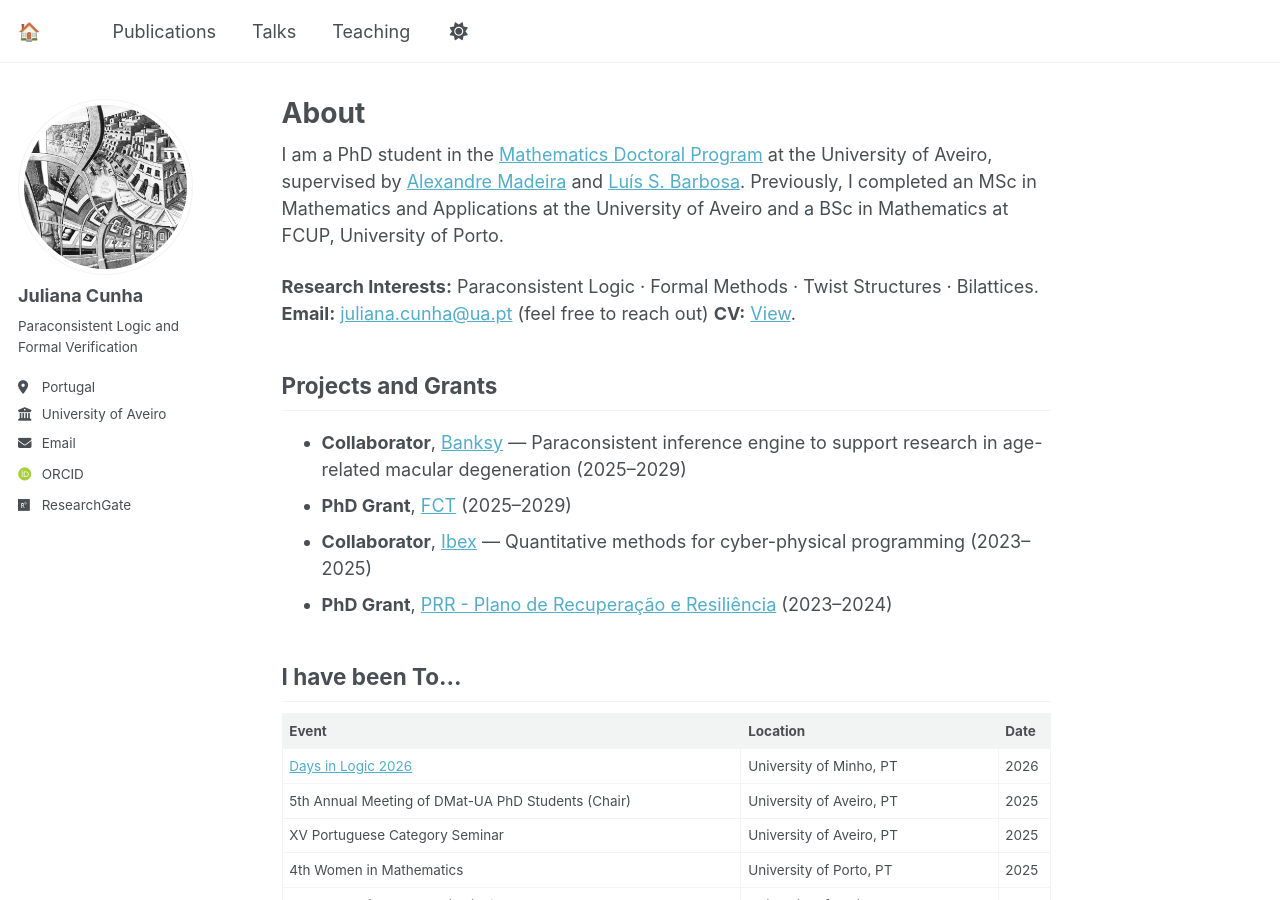
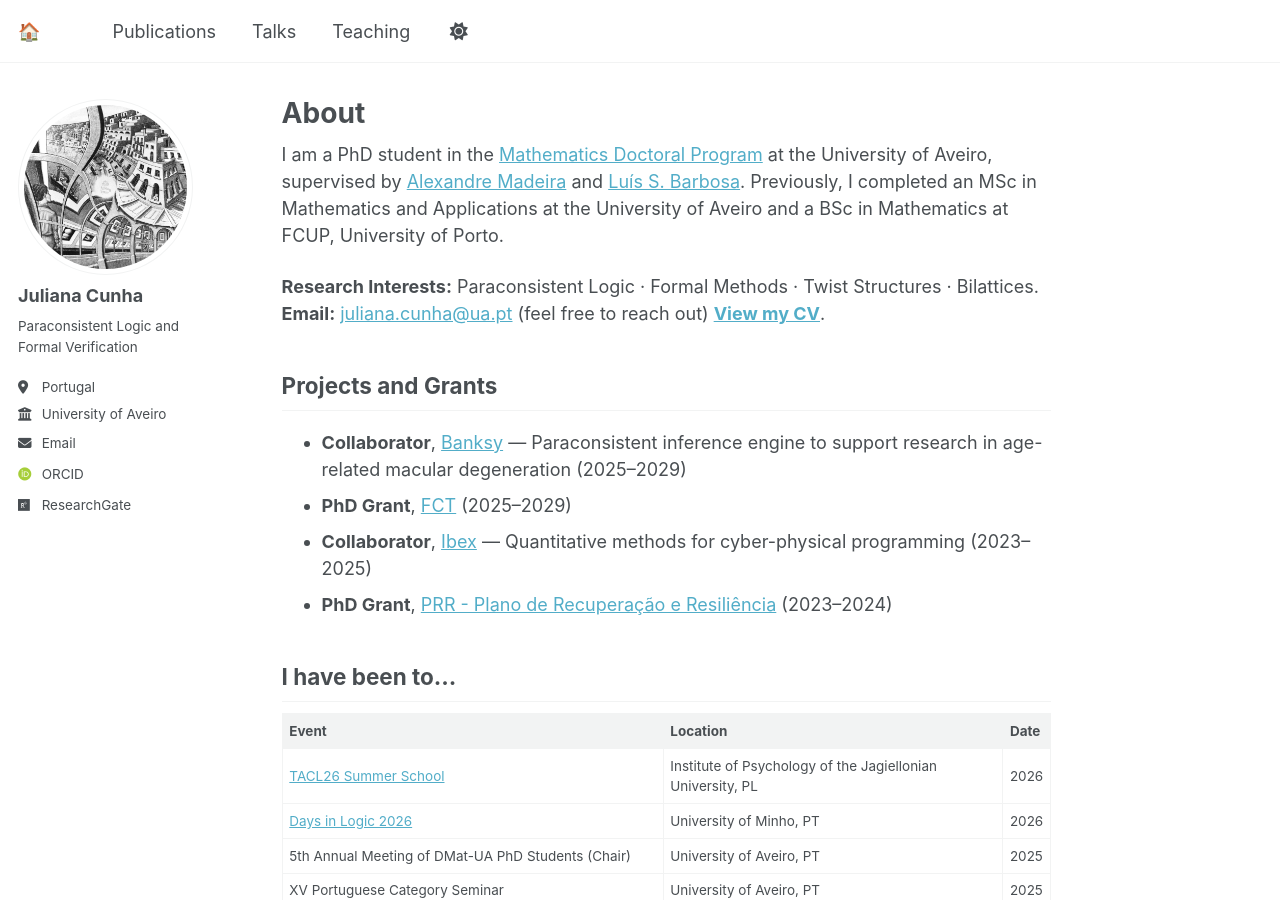
Before and after one commit to juliana-cunha/juliana-cunha.github.io, a Jekyll site: the page built from _pages/about.md, in a window 1280 px wide and 900 px high. Built offline with Jekyll 4.4.1, drawn with Linux system fonts in a browser that asks for light colours; some web fonts are replaced; a script that is not in the unit is left out.

Commit message:
Update about.md

```diff
--- a/_pages/about.md
+++ b/_pages/about.md
@@ -11,7 +11,7 @@ I am a PhD student in the [Mathematics Doctoral Program](https://www.ua.pt/en/cu
 
 **Research Interests:** Paraconsistent Logic · Formal Methods · Twist Structures · Bilattices.
 **Email:** [juliana.cunha@ua.pt](mailto:juliana.cunha@ua.pt) (feel free to reach out)
-**CV:** [View](https://juliana-cunha.github.io/files/CV.pdf).
+[**View my CV**](https://juliana-cunha.github.io/files/CV.pdf).
 
 
 Projects and Grants
@@ -22,11 +22,12 @@ Projects and Grants
 - **PhD Grant**, [PRR - Plano de Recuperação e Resiliência](https://recuperarportugal.gov.pt/) (2023–2024)
 
 
-I have been To...
+I have been to...
 ------
 
 | Event | Location | Date |
 | :--- | :--- | :--- |
+| [TACL26 Summer School](https://iphils.uj.edu.pl/tacl/#school) | Institute of Psychology of the Jagiellonian University, PL | 2026 |
 | [Days in Logic 2026](https://w3.math.uminho.pt/DiL2026/index.html) | University of Minho, PT | 2026 |
 | 5th Annual Meeting of DMat-UA PhD Students (Chair) | University of Aveiro, PT | 2025 |
 | XV Portuguese Category Seminar | University of Aveiro, PT | 2025 |
```
